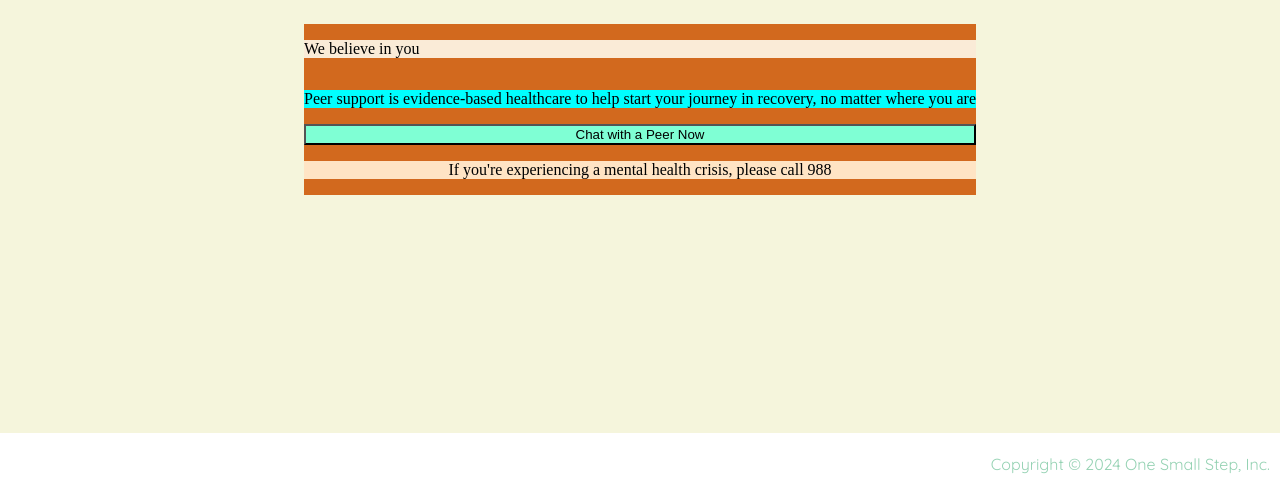
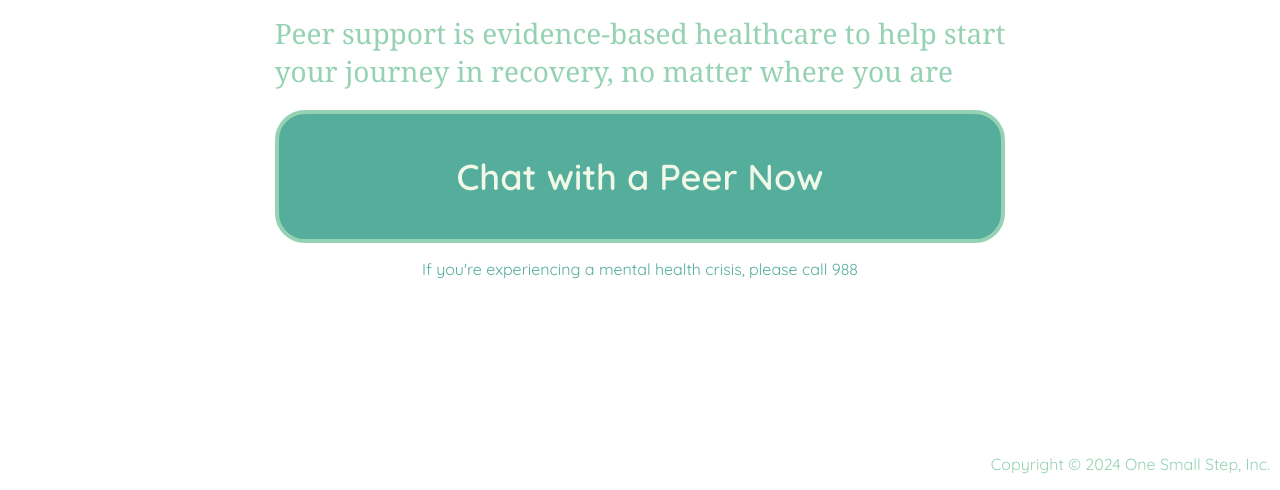
Before and after one commit to tylergage/tylergage.github.io, a plain HTML site: page index.html in a window 1280 px wide. Shown: the part 310-800 px from the top of the page. Drawn offline with Linux system fonts and the light colour scheme.

Commit message:
Implement Hero

```diff
--- a/index.html
+++ b/index.html
@@ -24,8 +24,8 @@
                 <div class="hero">
                     <div class="hero-container">
                         <p class="hero-header">We believe in you</p>
-                        <p class="hero-subheader">Peer support is evidence-based healthcare to help start your journey in recovery, no matter where you are</p>
-                        <button class="chat-button">Chat with a Peer Now</button>
+                        <p class="hero-subheader">Peer support is evidence-based healthcare to help start<br> your journey in recovery, no matter where you are</p>
+                        <button class="chat-now-button">Chat with a Peer Now</button>
                         <p class="crisis-cta">If you're experiencing a mental health crisis, please call 988</p>
                     </div>
                 </div>
--- a/style.css
+++ b/style.css
@@ -64,7 +64,7 @@ body, html {
     display: flex;
     justify-content: center;
     align-items: center;
-    background-color: beige;
+    /* background-color: beige; */
     width: 100%;
 }
 
@@ -73,29 +73,84 @@ body, html {
     display: flex;
     flex-direction: column;
     justify-content: center;
-    background-color:chocolate;
+    /* background-color:chocolate; */
     width: fit-content;
 }
 
 .hero-header
 {
-    background-color: antiquewhite;
+    font-family: "Quicksand", sans-serif;
+    font-optical-sizing: auto;
+    font-size: 40;
+    font-weight: 600;
+    font-style:normal;
+    text-decoration: none;
+    color: #55AD9B;
+    margin: 10px 0px;
+    /* background-color: antiquewhite; */
 }
 
 .hero-subheader
 {
-    background-color: aqua;
+    font-family: Georgia, 'Times New Roman', Times, serif;
+    font-optical-sizing: auto;
+    font-size: 28;
+    font-style:normal;
+    font-weight: 300;
+    text-decoration: none;
+    margin: 20px 0px;
+    color: #95D2B3;
+
+    /* background-color: aqua; */
 }
 
-.chat-button
-{
-    background-color:aquamarine;
+.chat-now-button {
+    /* Basic button styling */
+    padding: 40px;
+    border: 4px solid #95D2B3;
+    cursor: pointer;
+
+    /* Solid color background */
+    background-color: #55AD9B; /* Change this to your desired color */
+
+    /* Rounded corners */
+    border-radius: 30px; /* Adjust this value to increase or decrease corner radius */
+
+    /* Text color */
+    color: #F1F8E8;
+
+    /* Optional: add transition for smooth effect */
+    transition: background-color 0.3s ease;
+
+    font-family: "Quicksand", sans-serif;
+    font-optical-sizing: auto;
+    font-size: 36;
+    font-weight: 600;
+    font-style:normal;
+    text-decoration: none;
+}
+
+/* Hover state */
+.chat-now-button:hover {
+    background-color: #95D2B3;; /* Darker shade for hover */
+}
+
+/* Active (pressed) state */
+.chat-now-button:active {
+    background-color: #D8EFD3; /* Even darker shade for pressed state */
 }
 
 .crisis-cta
 {
-    background-color: bisque;
+    /* background-color: bisque; */
     text-align: center;
+    font-family: "Quicksand", sans-serif;
+    font-optical-sizing: auto;
+    font-size: 16;
+    font-weight: 400;
+    font-style: normal;
+    text-decoration: none;
+    color: #55AD9B;
 }
 
 .footer{
```
